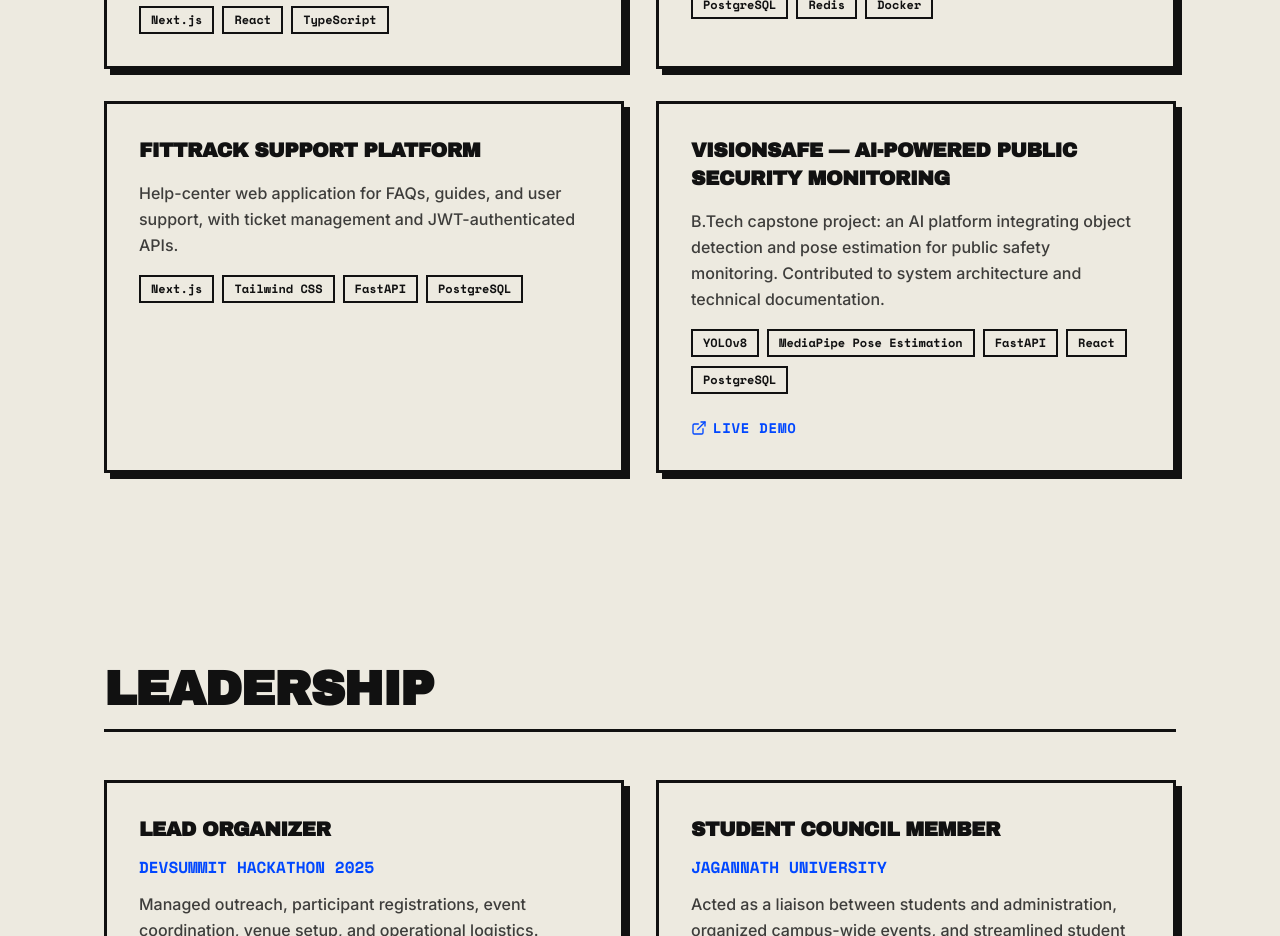
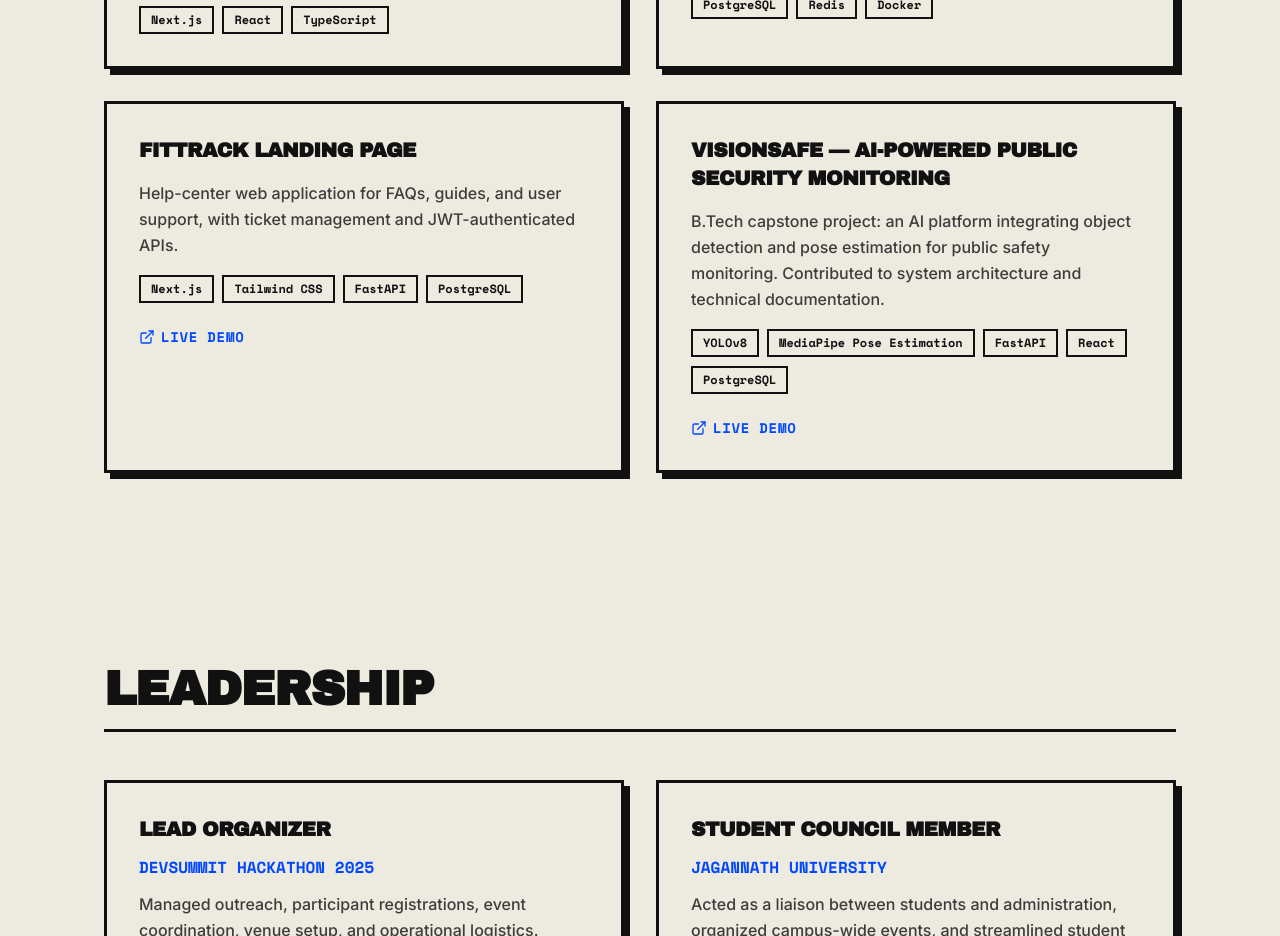
Before and after one commit to Rahul10X/portfolio, a Next.js app: page / in a window 1280 px wide. Shown: the part 2800-3736 px from the top of the page. Built offline with nearby package versions, Linux system fonts and the light colour scheme.

Commit message:
Added landing page link

```diff
--- a/data/content.ts
+++ b/data/content.ts
@@ -130,11 +130,12 @@ export const projects: Project[] = [
     featured: false,
   },
   {
-    title: "FitTrack Support Platform",
+    title: "FitTrack Landing Page",
     description:
       "Help-center web application for FAQs, guides, and user support, with ticket management and JWT-authenticated APIs.",
     stack: ["Next.js", "Tailwind CSS", "FastAPI", "PostgreSQL"],
     featured: false,
+    liveUrl: "https://fittrack-landing-page-azure.vercel.app/",
   },
   {
     title: "VisionSafe — AI-Powered Public Security Monitoring",
```
